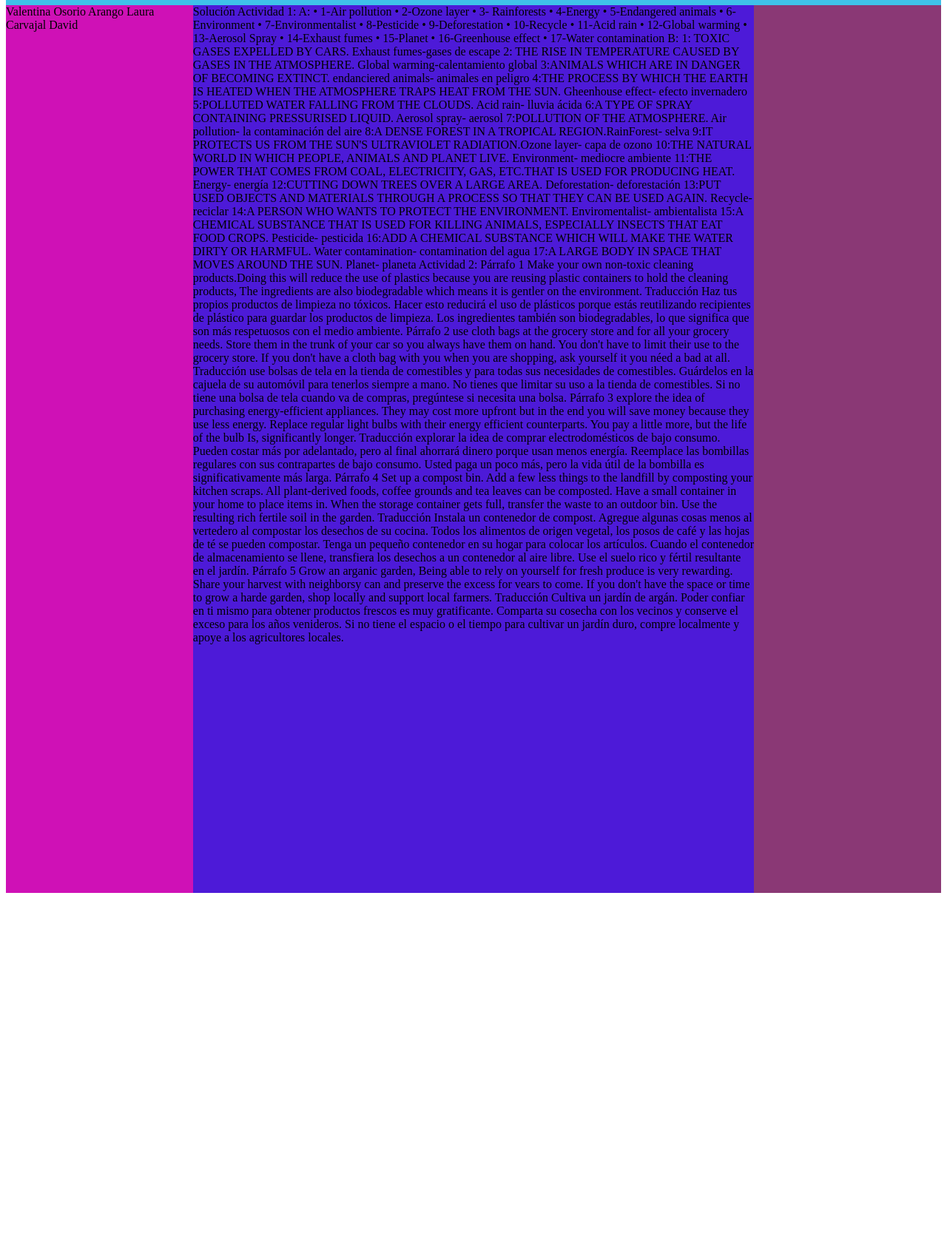
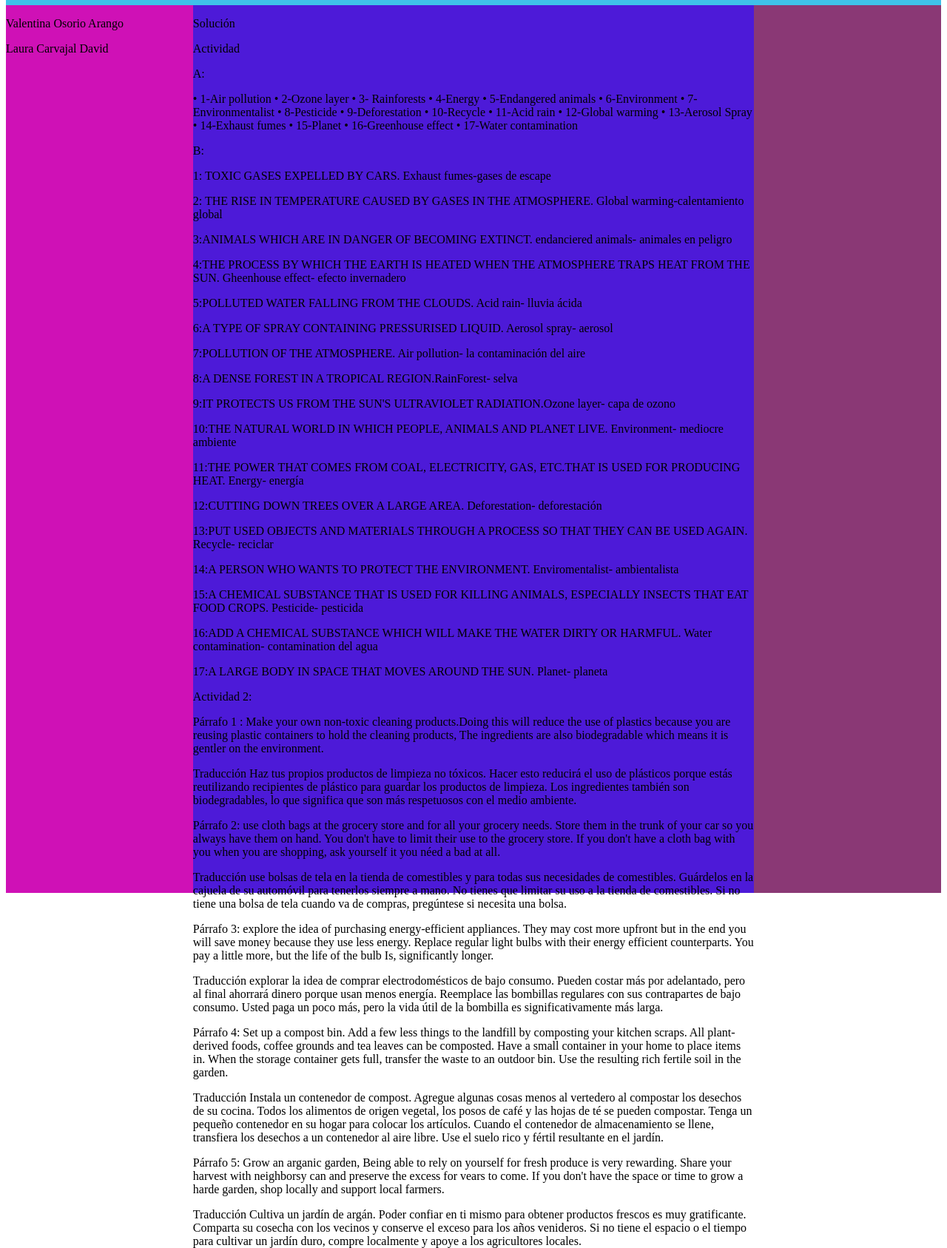
Before and after one commit to valestalau/paginaintegrada807, a plain HTML site: page ingles.html in a window 1280 px wide. Shown: the part 251-1938 px from the top of the page at 74% size. Before the commit the page ends 1458 px from the top, so only its background shows below. Drawn offline with Linux system fonts and the light colour scheme.

Commit message:
nueva actualizacion

```diff
--- a/ingles.html
+++ b/ingles.html
@@ -15,26 +15,26 @@
                 <a href="index.html">Tecnologia</a >
             </Div>
             <div class="ingles">
-                <a href="index.html">Ingles</a >
+                <a href="ingles.html">Ingles</a >
             </Div>
             <div class="biologia">
-                <a href="index.html">Biologia</a >
+                <a href="biologia.html">Biologia</a >
             </Div>
         </Div>
         <div class="contenedor">
             <div class="izq">
-                Valentina Osorio Arango
-                Laura Carvajal David
+                <p> Valentina Osorio Arango</p>
+                <p>Laura Carvajal David</p>
 
             </Div>
             <div class="center">
 
 
-                Solución
+               <p> Solución </p>
 
-Actividad 1:
+               <p> Actividad</p>
 A:
-
+<p>
 •	1-Air pollution
 •	2-Ozone layer
 •	3- Rainforests
@@ -51,84 +51,86 @@ A:
 •	14-Exhaust fumes
 •	15-Planet
 •	16-Greenhouse effect
-•	17-Water contamination
+•	17-Water contamination </p>
+
+<p>
+B: </p>
+<p>
+1: TOXIC GASES EXPELLED BY CARS.
+Exhaust fumes-gases de escape</p>
+<p>
+2: THE RISE IN TEMPERATURE CAUSED BY GASES IN THE ATMOSPHERE.
+ Global warming-calentamiento global</p>
+ <p>
+3:ANIMALS WHICH ARE IN DANGER OF BECOMING EXTINCT.
+endanciered animals- animales en peligro </p>
+<p>
+4:THE PROCESS BY WHICH THE EARTH IS HEATED WHEN THE ATMOSPHERE TRAPS HEAT FROM THE SUN. Gheenhouse effect- efecto invernadero </p>
+<p>5:POLLUTED WATER FALLING FROM THE CLOUDS. Acid rain- lluvia ácida </p>
+<p>
+6:A TYPE OF SPRAY CONTAINING PRESSURISED LIQUID. Aerosol spray- aerosol </p>
+<p>
+7:POLLUTION OF THE ATMOSPHERE. Air pollution- la contaminación del aire </p>
+<p>
+8:A DENSE FOREST IN A TROPICAL REGION.RainForest- selva</p>
+<p>
+
+9:IT PROTECTS US FROM THE SUN'S ULTRAVIOLET RADIATION.Ozone layer- capa de ozono</p>
+<p>
+10:THE NATURAL WORLD IN WHICH PEOPLE, ANIMALS AND PLANET LIVE. Environment- mediocre ambiente </p>
+<p>
+11:THE POWER THAT COMES FROM COAL, ELECTRICITY, GAS, ETC.THAT IS USED FOR PRODUCING HEAT. Energy- energía </p>
+<p>
+12:CUTTING DOWN TREES OVER A LARGE AREA.
+Deforestation- deforestación </p>
+<p>
+13:PUT USED OBJECTS AND MATERIALS THROUGH A PROCESS SO THAT THEY CAN BE USED AGAIN. Recycle- reciclar</p>
+<p>
+14:A PERSON WHO WANTS TO PROTECT THE ENVIRONMENT. Enviromentalist- ambientalista</p>
+<p>
+15:A CHEMICAL SUBSTANCE THAT IS USED FOR KILLING ANIMALS, ESPECIALLY INSECTS THAT EAT FOOD CROPS. Pesticide- pesticida</p>
+<p>
+16:ADD A CHEMICAL SUBSTANCE WHICH WILL MAKE THE WATER DIRTY OR HARMFUL. Water contamination- contamination del agua</p>
+<p>
+17:A LARGE BODY IN SPACE THAT MOVES AROUND THE SUN. Planet- planeta </p>
 
 
-B:
-1: TOXIC GASES EXPELLED BY CARS.
-Exhaust fumes-gases de escape
+<p>Actividad 2: </p>
+<p>
+Párrafo 1 :
 
-2: THE RISE IN TEMPERATURE CAUSED BY GASES IN THE ATMOSPHERE.
- Global warming-calentamiento global
+Make your own non-toxic cleaning products.Doing this will reduce the use of plastics because you are reusing plastic containers to hold the cleaning products, The ingredients are also biodegradable which means it is gentler on the environment.</p>
+<p>Traducción
+Haz tus propios productos de limpieza no tóxicos. Hacer esto reducirá el uso de plásticos porque estás reutilizando recipientes de plástico para guardar los productos de limpieza. Los ingredientes también son biodegradables, lo que significa que son más respetuosos con el medio ambiente.</p>
+<p>
 
-3:ANIMALS WHICH ARE IN DANGER OF BECOMING EXTINCT.
-endanciered animals- animales en peligro
+Párrafo 2:
 
-4:THE PROCESS BY WHICH THE EARTH IS HEATED WHEN THE ATMOSPHERE TRAPS HEAT FROM THE SUN. Gheenhouse effect- efecto invernadero
+use cloth bags at the grocery store and for all your grocery needs. Store them in the trunk of your car so you always have them on hand. You don't have to limit their use to the grocery store. If you don't have a cloth bag with you when you are shopping, ask yourself it you néed a bad at all.</p>
+<p>Traducción
+use bolsas de tela en la tienda de comestibles y para todas sus necesidades de comestibles. Guárdelos en la cajuela de su automóvil para tenerlos siempre a mano. No tienes que limitar su uso a la tienda de comestibles. Si no tiene una bolsa de tela cuando va de compras, pregúntese si necesita una bolsa.</p>
+<p>
 
-5:POLLUTED WATER FALLING FROM THE CLOUDS. Acid rain- lluvia ácida
+Párrafo 3:
 
-6:A TYPE OF SPRAY CONTAINING PRESSURISED LIQUID. Aerosol spray- aerosol
+explore the idea of purchasing energy-efficient appliances. They may cost more upfront but in the end you will save money because they use less energy. Replace regular light bulbs with their energy efficient counterparts. You pay a little more, but the life of the bulb Is, significantly longer.</p>
+<p>Traducción
+explorar la idea de comprar electrodomésticos de bajo consumo. Pueden costar más por adelantado, pero al final ahorrará dinero porque usan menos energía. Reemplace las bombillas regulares con sus contrapartes de bajo consumo. Usted paga un poco más, pero la vida útil de la bombilla es significativamente más larga.</p>
 
-7:POLLUTION OF THE ATMOSPHERE. Air pollution- la contaminación del aire
+<p>
+Párrafo 4:
 
-8:A DENSE FOREST IN A TROPICAL REGION.RainForest- selva
+Set up a compost bin. Add a few less things to the landfill by composting your kitchen scraps. All plant-derived foods, coffee grounds and tea leaves can be composted. Have a small container in your home to place items in. When the storage container gets full, transfer the waste to an outdoor bin. Use the resulting rich fertile soil in the garden.</p>
+<p>Traducción
+Instala un contenedor de compost. Agregue algunas cosas menos al vertedero al compostar los desechos de su cocina. Todos los alimentos de origen vegetal, los posos de café y las hojas de té se pueden compostar. Tenga un pequeño contenedor en su hogar para colocar los artículos. Cuando el contenedor de almacenamiento se llene, transfiera los desechos a un contenedor al aire libre. Use el suelo rico y fértil resultante en el jardín.</p>
 
-9:IT PROTECTS US FROM THE SUN'S ULTRAVIOLET RADIATION.Ozone layer- capa de ozono
+<p>
 
-10:THE NATURAL WORLD IN WHICH PEOPLE, ANIMALS AND PLANET LIVE. Environment- mediocre ambiente
+Párrafo 5:
 
-11:THE POWER THAT COMES FROM COAL, ELECTRICITY, GAS, ETC.THAT IS USED FOR PRODUCING HEAT. Energy- energía
-
-12:CUTTING DOWN TREES OVER A LARGE AREA.
-Deforestation- deforestación
-
-13:PUT USED OBJECTS AND MATERIALS THROUGH A PROCESS SO THAT THEY CAN BE USED AGAIN. Recycle- reciclar
-
-14:A PERSON WHO WANTS TO PROTECT THE ENVIRONMENT. Enviromentalist- ambientalista
-
-15:A CHEMICAL SUBSTANCE THAT IS USED FOR KILLING ANIMALS, ESPECIALLY INSECTS THAT EAT FOOD CROPS. Pesticide- pesticida
-
-16:ADD A CHEMICAL SUBSTANCE WHICH WILL MAKE THE WATER DIRTY OR HARMFUL. Water contamination- contamination del agua
-
-17:A LARGE BODY IN SPACE THAT MOVES AROUND THE SUN. Planet- planeta
-
-
-Actividad 2:
-
-Párrafo 1
-
-Make your own non-toxic cleaning products.Doing this will reduce the use of plastics because you are reusing plastic containers to hold the cleaning products, The ingredients are also biodegradable which means it is gentler on the environment.
-Traducción
-Haz tus propios productos de limpieza no tóxicos. Hacer esto reducirá el uso de plásticos porque estás reutilizando recipientes de plástico para guardar los productos de limpieza. Los ingredientes también son biodegradables, lo que significa que son más respetuosos con el medio ambiente.
-
-
-Párrafo 2
-
-use cloth bags at the grocery store and for all your grocery needs. Store them in the trunk of your car so you always have them on hand. You don't have to limit their use to the grocery store. If you don't have a cloth bag with you when you are shopping, ask yourself it you néed a bad at all.
-Traducción
-use bolsas de tela en la tienda de comestibles y para todas sus necesidades de comestibles. Guárdelos en la cajuela de su automóvil para tenerlos siempre a mano. No tienes que limitar su uso a la tienda de comestibles. Si no tiene una bolsa de tela cuando va de compras, pregúntese si necesita una bolsa.
-
-
-Párrafo 3
-
-explore the idea of purchasing energy-efficient appliances. They may cost more upfront but in the end you will save money because they use less energy. Replace regular light bulbs with their energy efficient counterparts. You pay a little more, but the life of the bulb Is, significantly longer.
-Traducción
-explorar la idea de comprar electrodomésticos de bajo consumo. Pueden costar más por adelantado, pero al final ahorrará dinero porque usan menos energía. Reemplace las bombillas regulares con sus contrapartes de bajo consumo. Usted paga un poco más, pero la vida útil de la bombilla es significativamente más larga.
-
-
-Párrafo 4
-
-Set up a compost bin. Add a few less things to the landfill by composting your kitchen scraps. All plant-derived foods, coffee grounds and tea leaves can be composted. Have a small container in your home to place items in. When the storage container gets full, transfer the waste to an outdoor bin. Use the resulting rich fertile soil in the garden.
-Traducción
-Instala un contenedor de compost. Agregue algunas cosas menos al vertedero al compostar los desechos de su cocina. Todos los alimentos de origen vegetal, los posos de café y las hojas de té se pueden compostar. Tenga un pequeño contenedor en su hogar para colocar los artículos. Cuando el contenedor de almacenamiento se llene, transfiera los desechos a un contenedor al aire libre. Use el suelo rico y fértil resultante en el jardín.
-
-
-Párrafo 5
-
-Grow an arganic garden, Being able to rely on yourself for fresh produce is very rewarding. Share your harvest with neighborsy can and preserve the excess for vears to come. If you don't have the space or time to grow a harde garden, shop locally and support local farmers.
-Traducción
-Cultiva un jardín de argán. Poder confiar en ti mismo para obtener productos frescos es muy gratificante. Comparta su cosecha con los vecinos y conserve el exceso para los años venideros. Si no tiene el espacio o el tiempo para cultivar un jardín duro, compre localmente y apoye a los agricultores locales.
+Grow an arganic garden, Being able to rely on yourself for fresh produce is very rewarding. Share your harvest with neighborsy can and preserve the excess for vears to come. If you don't have the space or time to grow a harde garden, shop locally and support local farmers.</p>
+<p>Traducción
+Cultiva un jardín de argán. Poder confiar en ti mismo para obtener productos frescos es muy gratificante. Comparta su cosecha con los vecinos y conserve el exceso para los años venideros. Si no tiene el espacio o el tiempo para cultivar un jardín duro, compre localmente y apoye a los agricultores locales.</p>
 
 
 
```
Also changed, not shown: biologia.html (+19 -12 lines), index.html (+50 -30 lines).
